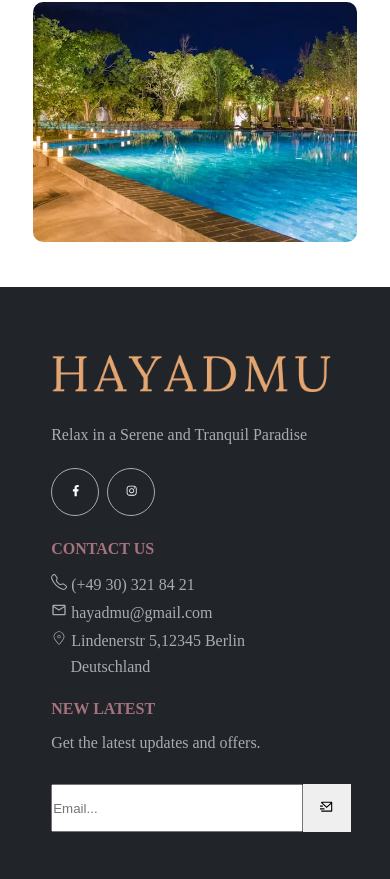
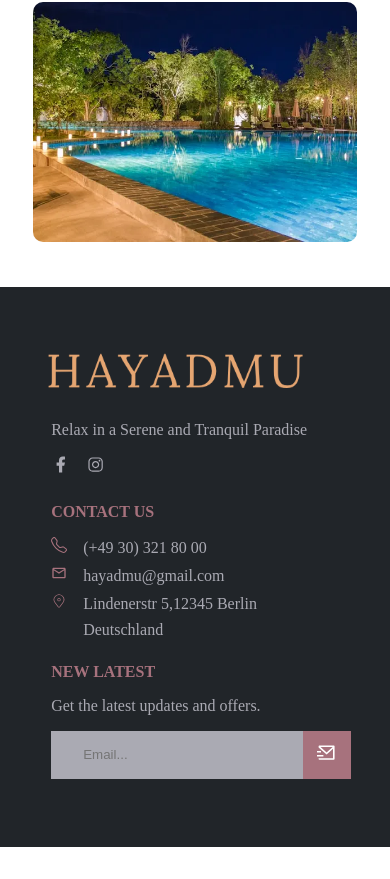
Before and after one commit to mkamburdev/Hotel-Resort-Project, a React (Vite) app: page / in a window 390 px wide. Shown: the part 6870-7749 px from the top of the page. After the commit the page ends 7717 px from the top, so only its background shows below. Built offline with nearby package versions, Linux system fonts and the light colour scheme.

Commit message:
beim Footer habe ich die farben geändert und den Style für Mobile angepasst .Im nächsten schritt werde ich es im Desktop ansicht anpassen

```diff
--- a/src/components/Footer.css
+++ b/src/components/Footer.css
@@ -11,14 +11,15 @@
   background-color:var(--color-dark-blue) ;
   color: var(--color-grey);
   width: 100%;
-  height: 37rem;
+  height: 35rem;
+  box-sizing: border-box;
 
 
 }
 
 
 .logo-bild{
- width: 24rem;
+ width: 22rem;
  margin-top: 3rem ;
 }
 .footer-container_1{
@@ -30,23 +31,24 @@
     margin: 1.5rem;
     margin-left: 3.2rem;
 }
-.button-icon{
-width: 3rem;
-height: 3rem;
-border-radius: 50%;
-margin-top: 1.5rem;
-background-color: transparent;
-border: var(--color-grey) solid 1px;
-color: var(--color-white);
 
 
- }
-.button-icon2{
-    margin-left:0.5rem
+
+.facebook-icon{
+    display: inline-block;
+    margin-top: 1rem;
+
+    padding-right: 1rem;
+  font-size: 1.2rem;
+
+
+}
+.instagram-icon{
+    font-size: 1.2rem;
 }
 
 .land{
-    padding-left: 1.2rem;
+    padding-left: 2rem;
 }
 
 .contacttext,.newlatesttext{
@@ -56,13 +58,35 @@ color: var(--color-white);
 .footer-container_2 p{
     margin: 0.5rem auto;
 }
+.form-email{
+    margin-top: 1rem;
+    height: 100%;
+    display: flex;
+    align-items: center;
+}
+
 #email{
-    margin: 2rem auto;
-height: 3rem;
-width: 80%;
+    padding-left: 2rem;
+    border-style: none;
+    height: 3rem;
+    width: 80%;
+    background-color: var(--color-grey);
 }
+#email:focus{
+    outline: none;
+}
+
 .email{
     border-style: none;
-height: 3rem;
-width: 3rem;
+    height: 3rem;
+    width: 3rem;
+    background-color: var(--color-red-orange);
 }
+.email-icon{
+    font-size: 1.2rem;
+    color: var(--color-white);
+}
+.contact-icons{
+    padding-right: 1rem;
+    color: var(--color-red-orange);
+}
--- a/src/components/Footer.jsx
+++ b/src/components/Footer.jsx
@@ -1,42 +1,73 @@
-import React from 'react'
+import React from "react";
 import { RiFacebookFill } from "react-icons/ri";
 import { IoLogoInstagram } from "react-icons/io";
 import { BsTelephone } from "react-icons/bs";
 import { MdOutlineMail } from "react-icons/md";
 import { CiLocationOn } from "react-icons/ci";
 import { RiMailSendLine } from "react-icons/ri";
-import logo from "../images/logo.png"
-import "../components/Footer.css"
+import logo from "../images/logo.png";
+import "../components/Footer.css";
+
+function Footer() {
+  return (
+    <>
+
+      <footer className="footer">
+        <img className="logo-bild" src={logo} alt="logo-bild" />
+        <div className="footer-container_1">
+          <p>Relax in a Serene and Tranquil Paradise</p>
+
+            <i className="facebook-icon">
+              <RiFacebookFill />
+            </i>
 
 
-function Footer() {
-    return (
-        <>  <footer className='footer'>
-            <img className='logo-bild' src={logo}alt="logo-bild" />
-            <div className='footer-container_1'>
-                <p>Relax in a Serene and Tranquil Paradise</p>
-                <button className='button-icon'>< RiFacebookFill /></button><button className='button-icon button-icon2'><IoLogoInstagram /></button> </div>
-                <div className='footer-container_2'>
-                    <h4 className='contacttext'>CONTACT US</h4>
-                    <p><BsTelephone /> (+49 30) 321 84 21</p>
-                    <p><MdOutlineMail />  hayadmu@gmail.com</p>
-                    <p><CiLocationOn /> Lindenerstr 5,12345 Berlin <p className='land'>Deutschland</p>  </p>
+            <i className="instagram-icon">
+              <IoLogoInstagram />
+            </i>
 
-
-                </div>
-                <div className='footer-container_3'>
-                <h4 className='newlatesttext'>NEW LATEST</h4>
-                <p>Get the latest updates and offers.</p>
-                <form  className='form-email'>
-                 <input type="email" name="email" id="email" placeholder='Email...' /><button className='email'><RiMailSendLine /></button>
-                </form>
-
-                </div>
-
-
-        </footer>   </>
-
-    )
+        </div>
+        <div className="footer-container_2">
+          <h4 className="contacttext">CONTACT US</h4>
+          <p>
+            <i className="contact-icons">
+              <BsTelephone />
+             </i>
+             (+49 30) 321 80 00
+          </p>
+          <p>
+            <i className="contact-icons">
+              <MdOutlineMail />
+            </i>
+            hayadmu@gmail.com
+          </p>
+          <p>
+            <i className="contact-icons">
+              <CiLocationOn />
+            </i>
+            Lindenerstr 5,12345 Berlin <p className="land">Deutschland</p>{" "}
+          </p>
+        </div>
+        <div className="footer-container_3">
+          <h4 className="newlatesttext">NEW LATEST</h4>
+          <p>Get the latest updates and offers.</p>
+          <form className="form-email">
+            <input
+              type="email"
+              name="email"
+              id="email"
+              placeholder="Email..."
+            />
+            <button className="email">
+              <i className="email-icon">
+                <RiMailSendLine />
+              </i>
+            </button>
+          </form>
+        </div>
+      </footer>
+    </>
+  );
 }
 
-export default Footer
+export default Footer;
```
